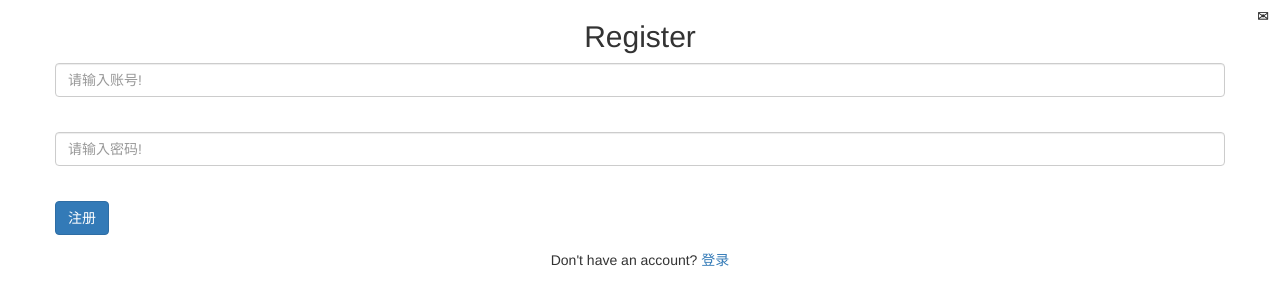
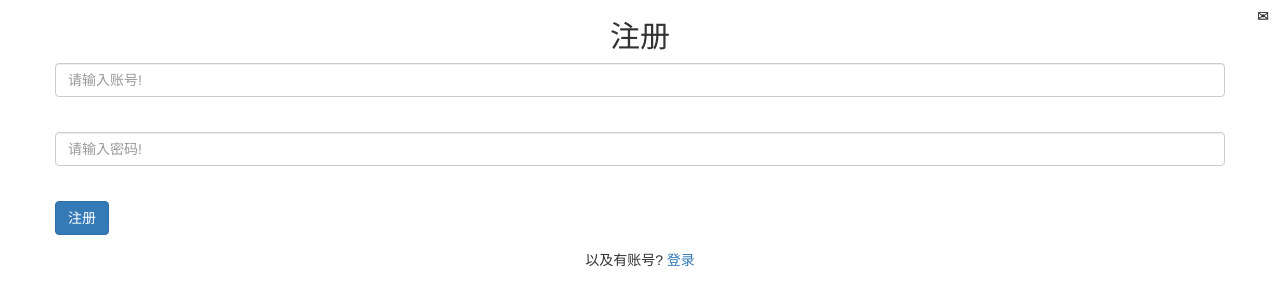
Before and after one commit to 719733328/homework, a Flask app: page /register in a window 1280 px wide. Shown: the top 306 px of the page. Run offline with Flask 2, Linux system fonts and the light colour scheme; some libraries are stand-ins or nearby versions; some web fonts are replaced.

Commit message:
fix templates view

```diff
--- a/templates/login.html
+++ b/templates/login.html
@@ -22,7 +22,7 @@
                 <p class="login-box-msg" style="color: red;">{{ msg }}</p>
                 {% endfor %}
 
-                <h2 class="header-title text-center">Login</h2>
+                <h2 class="header-title text-center">登录</h2>
 
                        <form action="/" method="post">
                            <div class="form-group">
@@ -54,7 +54,7 @@
 
 
                          <div class="form-group text-center">
-                             Don't have an account?  <a type="submit" href="/register">注册</a>
+                             还没有账户?  <a type="submit" href="/register">注册</a>
                          </div>
 
 
--- a/templates/registration.html
+++ b/templates/registration.html
@@ -22,7 +22,7 @@
                 <p class="login-box-msg" style="color: red;">{{ msg }}</p>
                 {% endfor %}
 
-                <h2 class="header-title text-center">Register</h2>
+                <h2 class="header-title text-center">注册</h2>
 
                        <form action="/register" method="post">
                            <div class="form-group">
@@ -54,7 +54,7 @@
 
 
                          <div class="form-group text-center">
-                             Don't have an account?  <a type="submit" href="/register">登录</a>
+                             以及有账号?  <a type="submit" href="/">登录</a>
                          </div>
 
 
```
